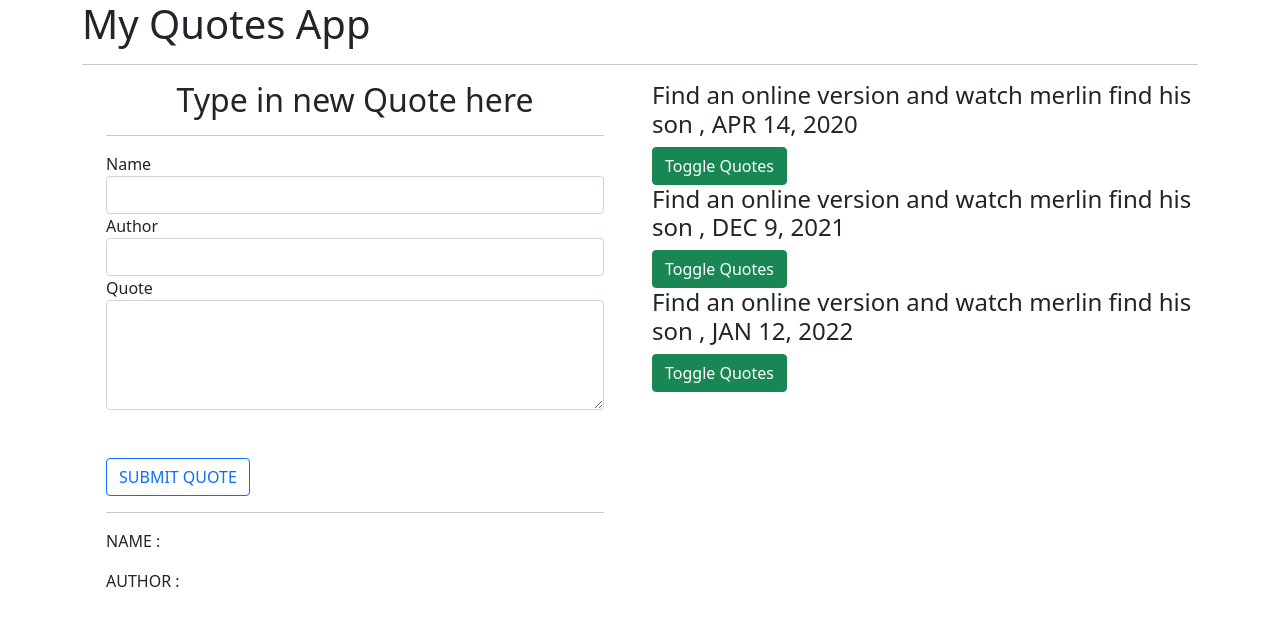
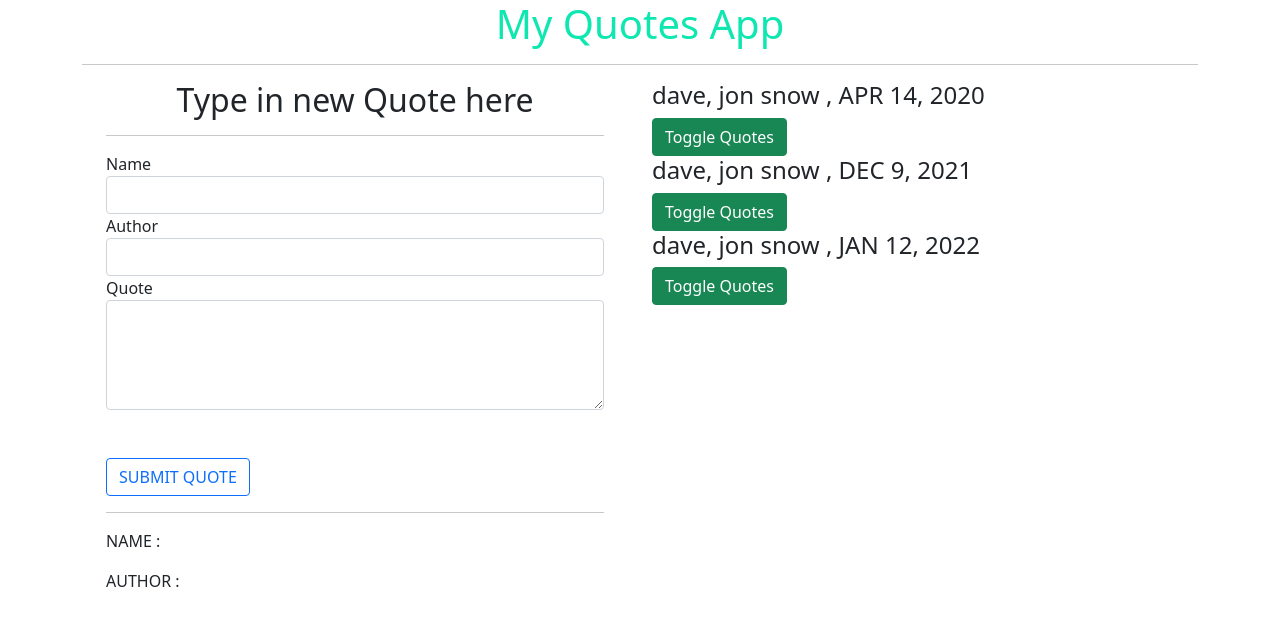
Before and after one commit to davospots/Quapp, an Angular app: page / in a window 1280 px wide. Shown: the top 626 px of the page. Built offline with nearby package versions, Linux system fonts and the light colour scheme.

Commit message:
adding directives

```diff
--- a/src/app/quote-form/quote-form.component.html
+++ b/src/app/quote-form/quote-form.component.html
@@ -5,7 +5,7 @@
         <div class="form-group">
 
             <label for="name">Name</label>
-            <input type="text" required class="form-control" id="name" [(ngModel)]="newQuote.name" name="name" #name='ngModel' required>
+            <input type="text" required class="form-control" id="name" [(ngModel)]="newQuote.yourname" name="yourname" #name='ngModel' required>
             <div [hidden]="name.valid || name.pristine" class="alert alert-danger">
                 <p>Name is required</p>
             </div>
@@ -41,7 +41,7 @@
         <button class="btn btn-outline-primary">SUBMIT QUOTE</button>
     </form>
     <hr>
-    <p>NAME : {{newQuote.name}}</p>
+    <p>NAME : {{newQuote.yourname}}</p>
     <p>AUTHOR : {{newQuote.author}}</p>
     <p></p>
   </div>
--- a/src/app/quote/quote.component.css
+++ b/src/app/quote/quote.component.css
@@ -0,0 +1,4 @@
+h1{
+    text-align: center;
+    color: rgb(15, 231, 177);
+}
--- a/src/app/quote/quote.component.html
+++ b/src/app/quote/quote.component.html
@@ -8,7 +8,7 @@
         <div class="col-md-6">
             <div *ngFor='let quote of quotes; let i = index'>
                 <h4 id={{i}} appStrikethrough>
-                    {{quote.name}} , {{quote.completeDate |date|uppercase}}
+                    {{quote.yourname}}, {{quote.author}} , {{quote.completeDate |date|uppercase}}
                 </h4>
 
                 <button class="btn btn-success" (click)='toggleDetails(i)'>Toggle Quotes</button>
--- a/src/app/quote/quote.component.ts
+++ b/src/app/quote/quote.component.ts
@@ -10,9 +10,9 @@
 export class QuoteComponent implements OnInit {
 
   quotes:Quote[] = [
-    new Quote('dave', 'Watch finding Nemo', 'Find an online version and watch merlin find his son', new Date(2020,3,14)),
-    new Quote('dave', 'Watch finding Nemo', 'Find an online version and watch merlin find his son', new Date(2021,11,9)),
-    new Quote('dave', 'Watch finding Nemo', 'Find an online version and watch merlin find his son', new Date(2021,12,12)),
+    new Quote('dave', 'jon snow', 'Find an online version and watch merlin find his son', new Date(2020,3,14)),
+    new Quote('dave', 'jon snow', 'Find an online version and watch merlin find his son', new Date(2021,11,9)),
+    new Quote('dave', 'jon snow', 'Find an online version and watch merlin find his son', new Date(2021,12,12)),
   ];
 
   addNewQuote(quote:Quote){
```
